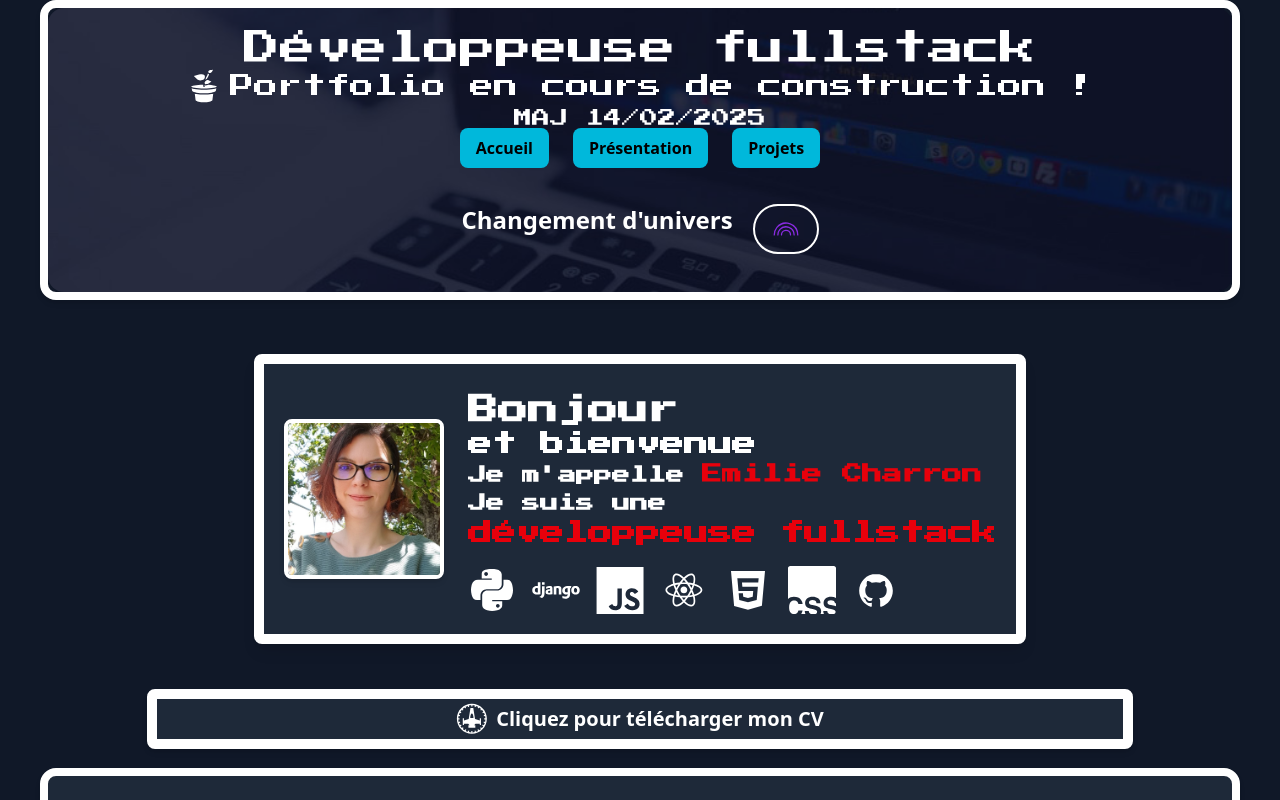
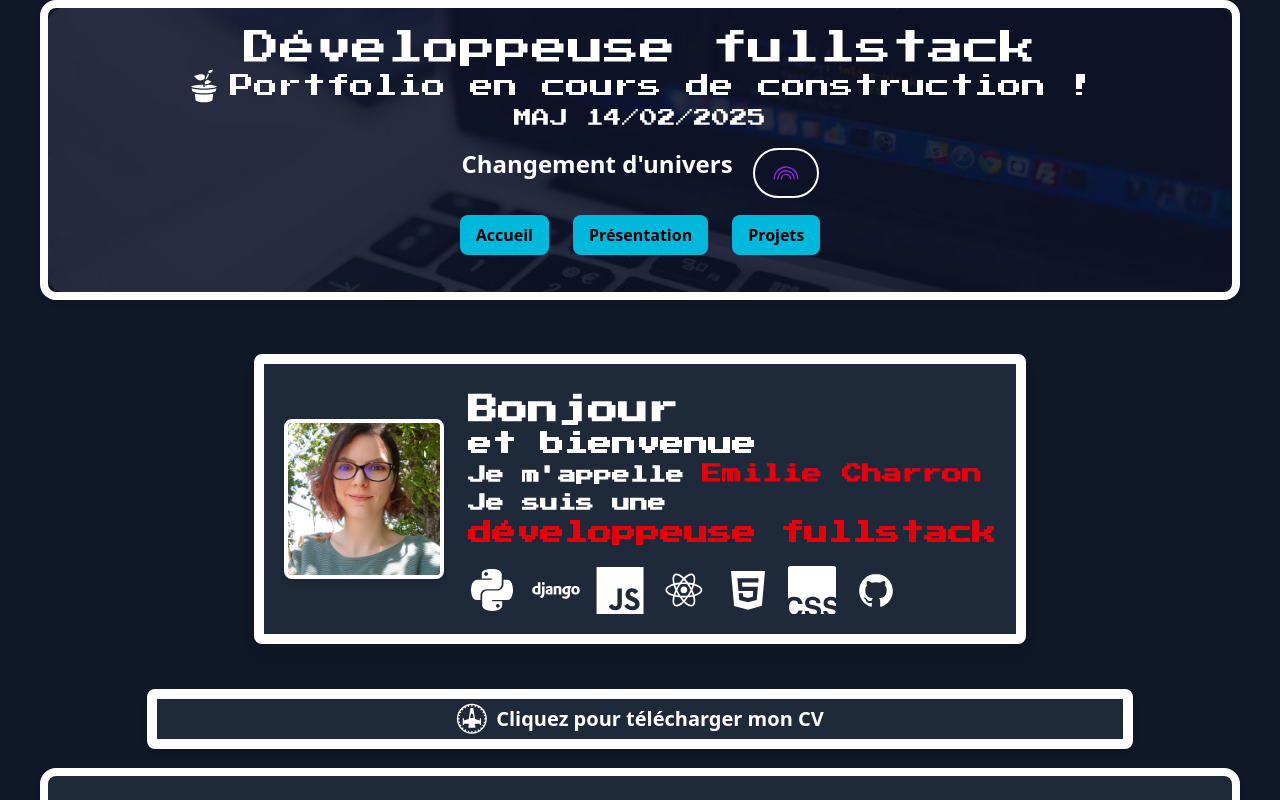
Before and after one commit to nefalis/portfolioNouveau, a React (Vite) app: page / in a window 1280 px wide. Both pictures are taken after a click on the button 285 px from the left and 402 px from the top of the page. Shown: the top 800 px of the page. Built offline with nearby package versions, Linux system fonts and the light colour scheme; a web font is replaced by a local one.

Commit message:
update header

```diff
--- a/src/components/Header.jsx
+++ b/src/components/Header.jsx
@@ -34,7 +34,7 @@ const Header = ({ isOn, setIsOn }) => {
             {isOn ? (
                 // Mode sombre : Afficher dans le header pour tous les écrans
                 <div className="relative flex flex-col items-center justify-center mt-4 space-y-4">
-                    <nav className="flex space-x-6 font-bold">
+                    <nav className="absolute flex space-x-6 font-bold">
                         <NavLink to='/home' className="bg-cyan-500 text-black px-4 py-2 rounded-lg cursor-pointer hover:bg-sky-700">Accueil</NavLink>
                         <NavLink to='/about' className="bg-cyan-500 text-black px-4 py-2 rounded-lg cursor-pointer hover:bg-sky-700">Présentation</NavLink>
                         <NavLink to='/project' className="bg-cyan-500 text-black px-4 py-2 rounded-lg cursor-pointer hover:bg-sky-700">Projets</NavLink>
@@ -44,7 +44,7 @@ const Header = ({ isOn, setIsOn }) => {
             ) : (
                 // Mode clair : Boutons et toggle cachés en PC (déplacés dans la sidebar)
                 <div className="lg:hidden flex flex-col items-center justify-center mt-4 space-y-4">
-                    <nav className="flex space-x-6 font-bold">
+                    <nav className="absolute flex space-x-6 font-bold">
                         <NavLink to='/home' className="bg-cyan-500 text-black px-4 py-2 rounded-lg cursor-pointer hover:bg-sky-700">Accueil</NavLink>
                         <NavLink to='/about' className="bg-cyan-500 text-black px-4 py-2 rounded-lg cursor-pointer hover:bg-sky-700">Présentation</NavLink>
                         <NavLink to='/project' className="bg-cyan-500 text-black px-4 py-2 rounded-lg cursor-pointer hover:bg-sky-700">Projets</NavLink>
--- a/src/components/toggleBtn/ToggleBtn.jsx
+++ b/src/components/toggleBtn/ToggleBtn.jsx
@@ -8,7 +8,7 @@ const ToggleButton = ({ isOn, setIsOn }) => {
     };
 
     return (
-        <div className="toggleComponent">
+        <div className="toggleComponent m-40">
             <h2 className="text-2xl font-bold">Changement d'univers</h2>
 
             <button
```
